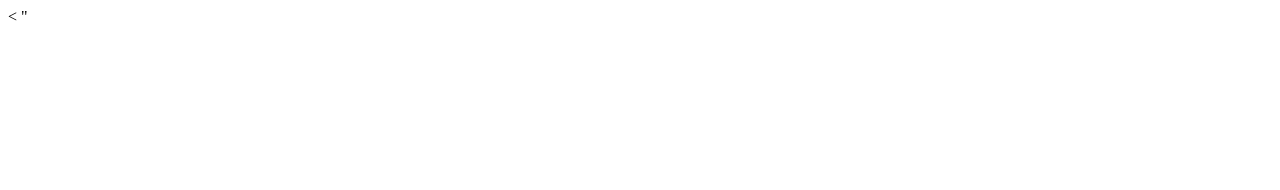
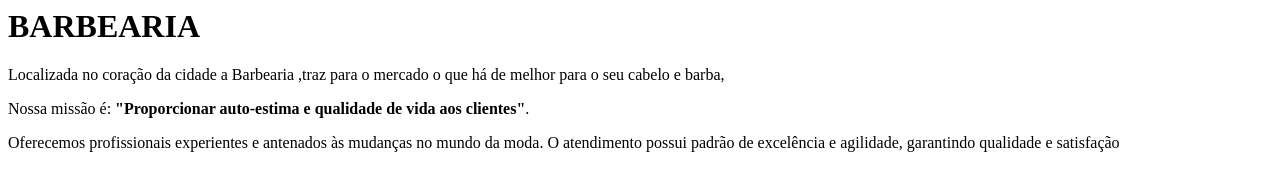
Before and after one commit to dandaaaaaaa/barbearia-1B-dandara, a plain HTML site: page index.html in a window 1280 px wide. Drawn offline with Linux system fonts and the light colour scheme.

Commit message:
Update index.html

```diff
--- a/index.html
+++ b/index.html
@@ -2,5 +2,16 @@
 <html lang = "pt-">
     <head>
         <meta charset = "UTF-8">
-        <
-        "
+        <title>BARBEARIA  </title>
+        <link rel = "stylesheet" href = "style.css"
+            </head>
+            <body>
+                <h1 class = "    ">BARBEARIA  </h1>
+
+                <p class =  "    ">Localizada no coração da cidade a Barbearia  ,traz para o mercado o que há de melhor para o seu cabelo
+                    e barba, </p>
+                <p class = "     " Fundada em 2019, a Barbearia  já é destaque na cidade e conquista novos clientes
+                    a cada dia pelo custo-benefício dos serviços prestados. <p>
+                <p class = "     " >Nossa missão é: <strong> "Proporcionar auto-estima e qualidade de vida aos clientes"</strong>. </p>
+                <p class = "     " >Oferecemos profissionais experientes e antenados às mudanças no mundo da moda. O atendimento possui
+                    padrão de excelência e agilidade, garantindo qualidade e satisfação
```
